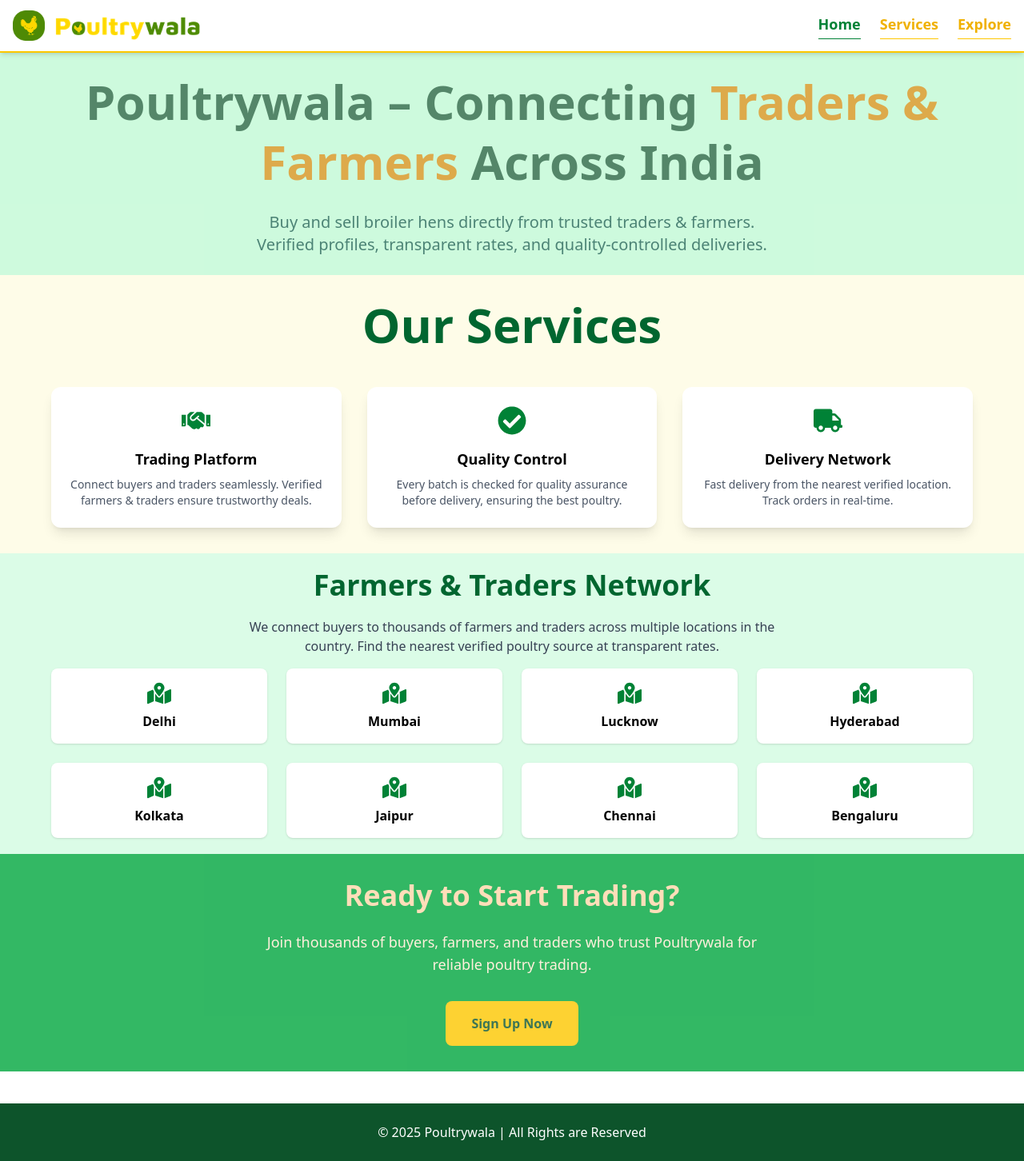
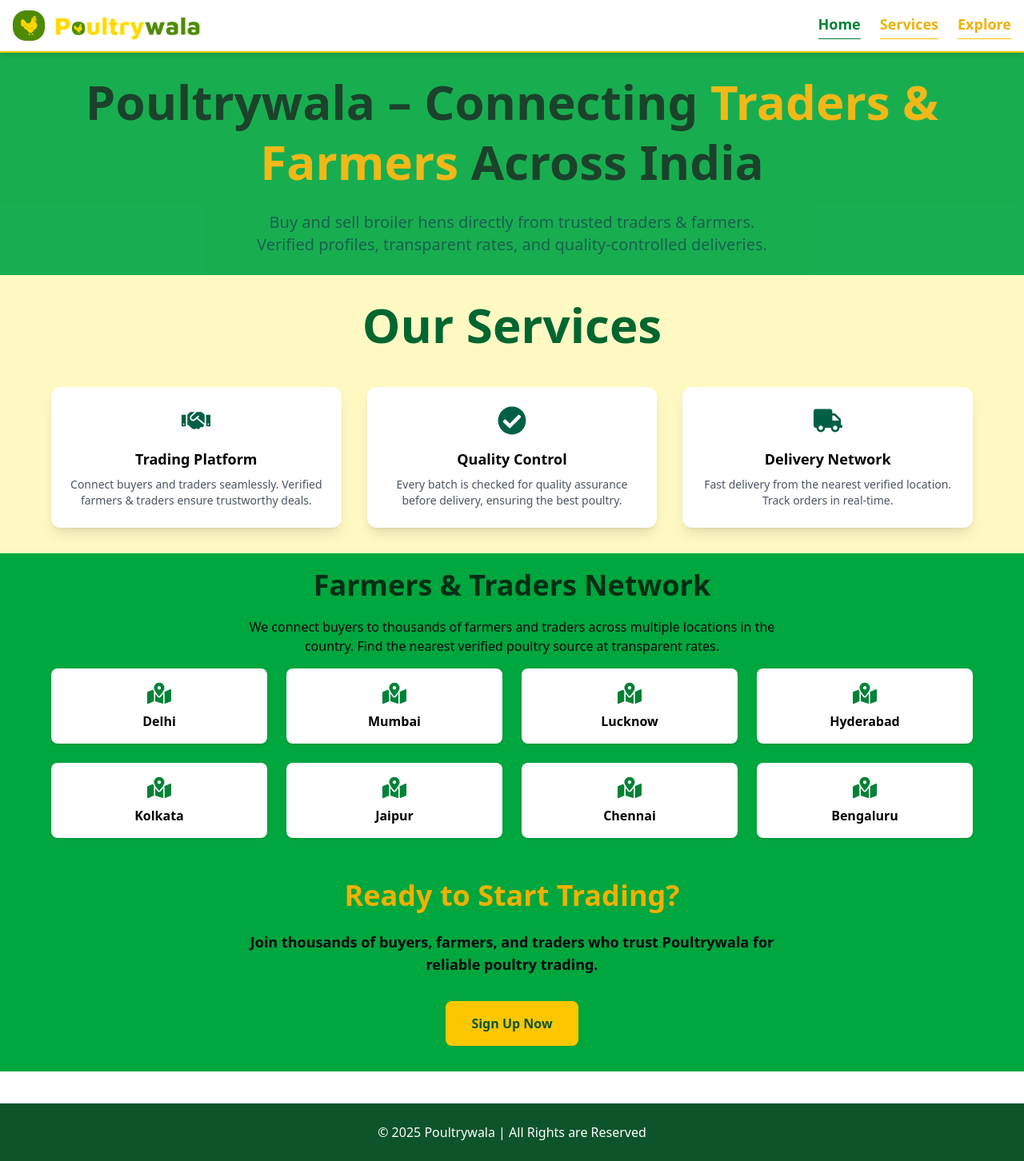
Before and after one commit to Ojaswakesharwani/PoultryWalaFresh, a React (Vite) app: page /services in a window 1280 px wide. Shown: the whole page at 80% size. Built offline with nearby package versions, Linux system fonts and the light colour scheme.

Commit message:
improved theme ui

```diff
--- a/src/components/layouts/Home.jsx
+++ b/src/components/layouts/Home.jsx
@@ -1,6 +1,6 @@
 import { motion } from "framer-motion";
 import bgpic from "../../assets/hero-bg-img.jpg";
-import video from "../../assets/Vidieoo.mp4";
+import video from "../../assets/vidieo1.mp4";
 import { Link } from "react-router-dom";
 
 const Home = () => {
@@ -16,7 +16,7 @@
       <div className="absolute inset-0 bg-green-900/70 z-0"></div>
 
       {/* Content */}
-      <div className="relative z-10 flex flex-col lg:flex-row items-center justify-between px-6 lg:px-20 py-16 lg:py-32 text-white">
+      <div className="relative z-10 flex flex-col lg:flex-row gap-5 items-center justify-between px-6 lg:px-10 py-16 lg:py-32 text-white">
         {/* Left Text Content */}
         <div className="w-full lg:w-1/2 text-center lg:text-left">
           {/* Tagline */}
@@ -78,7 +78,7 @@
             initial={{ opacity: 0, scale: 0.97 }}
             animate={{ opacity: 1, scale: 1 }}
             transition={{ delay: 0.3, duration: 0.8, ease: "easeOut" }}
-            className="w-full max-w-3xl aspect-w-16 aspecth-12 rounded-xl shadow-2xl overflow-hidden relative"
+            className="w-full max-w-5xl aspect-w-18 aspecth-12 rounded-xl shadow-2xl overflow-hidden relative"
           >
             {/* Transparent overlay on video */}
             <div className="absolute inset-0 bg-black/30 z-10 rounded-xl"></div>
@@ -87,7 +87,7 @@
               initial={{ scale: 1.03 }}
               animate={{ scale: 1 }}
               transition={{ duration: 1, ease: "easeOut" }}
-              className="w-full h-full object-cover rounded-xl opacity-60"
+              className="w-full h-full object-cover rounded-xl opacity-110  z-10"
               autoPlay
               muted
               loop
--- a/src/pages/Services.jsx
+++ b/src/pages/Services.jsx
@@ -8,14 +8,14 @@
     <div className="w-full overflow-x-hidden">
 
       {/* HERO */}
-      <section className="relative  opacity-70  bg-green-200 text-white flex flex-col items-center justify-center px-4 py-6 text-center">
+      <section className="relative  opacity-90  bg-green-600 text-white flex flex-col items-center justify-center px-4 py-6 text-center">
         <motion.h1
           initial={{ opacity: 0, y: -40 }}
           animate={{ opacity: 1, y: 0 }}
           transition={{ duration: 0.8 }}
-          className="text-4xl text-green-900 md:text-6xl font-bold leading-tight"
+          className="text-5xl text-green-950 md:text-6xl font-bold leading-tight"
         >
-          Poultrywala – Connecting <span className="text-yellow-600">Traders & Farmers</span> Across India
+          Poultrywala – Connecting <span className="text-yellow-500">Traders & Farmers</span> Across India
         </motion.h1>
         <motion.p
           initial={{ opacity: 0 }}
@@ -32,28 +32,28 @@
 
 
       {/* SERVICES */}
-      <section className="py-8 bg-yellow-50 px-4">
+      <section className="py-8 bg-yellow-100 px-4">
         <div className="max-w-6xl mx-auto text-center">
           <h2 className="text-3xl md:text-6xl font-semibold text-green-800 mb-12">
             Our Services
           </h2>
           <div className="grid grid-cols-1 md:grid-cols-3 gap-8">
-            <motion.div className="p-6 bg-white rounded-xl shadow-lg hover:scale-105 transition hover:bg-emerald-200 hover:opacity-80">
-              <FaHandshake className="text-green-700 text-4xl mx-auto mb-4" />
+            <motion.div className="p-6 bg-white rounded-xl shadow-lg hover:scale-105 transition hover:bg-green-500 hover:opacity-90">
+              <FaHandshake className="text-emerald-800 text-4xl mx-auto mb-4" />
               <h3 className="font-semibold text-lg">Trading Platform</h3>
               <p className="text-sm text-gray-600 mt-2">
                 Connect buyers and traders seamlessly. Verified farmers & traders ensure trustworthy deals.
               </p>
             </motion.div>
-            <motion.div className="p-6 bg-white rounded-xl shadow-lg hover:scale-105 transition  hover:bg-emerald-200 hover:opacity-80">
-              <FaCheckCircle className="text-green-700 text-4xl mx-auto mb-4" />
+            <motion.div className="p-6 bg-white rounded-xl shadow-lg hover:scale-105 transition  hover:bg-green-500 hover:opacity-90">
+              <FaCheckCircle className="text-emerald-800 text-4xl mx-auto mb-4" />
               <h3 className="font-semibold text-lg">Quality Control</h3>
               <p className="text-sm text-gray-600 mt-2">
                 Every batch is checked for quality assurance before delivery, ensuring the best poultry.
               </p>
             </motion.div>
-            <motion.div className="p-6 bg-white rounded-xl shadow-lg hover:scale-105 transition  hover:bg-emerald-200 hover:opacity-80">
-              <FaTruck className="text-green-700 text-4xl mx-auto mb-4" />
+            <motion.div className="p-6 bg-white rounded-xl shadow-lg hover:scale-105 transition  hover:bg-green-500 hover:opacity-90">
+              <FaTruck className="text-emerald-800 text-4xl mx-auto mb-4" />
               <h3 className="font-semibold text-lg">Delivery Network</h3>
               <p className="text-sm text-gray-600 mt-2">
                 Fast delivery from the nearest verified location. Track orders in real-time.
@@ -64,12 +64,12 @@
       </section>
 
       {/* FARMER/TRADER NETWORK */}
-      <section className="py-5 bg-green-100 px-4">
+      <section className="py-5 bg-green-600  px-4">
         <div className="max-w-6xl mx-auto text-center">
-          <h2 className="text-3xl md:text-4xl font-bold text-green-800 mb-5">
+          <h2 className="text-3xl md:text-4xl font-bold text-green-950 mb-5">
             Farmers & Traders Network
           </h2>
-          <p className="max-w-2xl mx-auto text-gray-700 mb-4">
+          <p className="max-w-2xl mx-auto text-gray-950 mb-4">
             We connect buyers to thousands of farmers and traders across multiple locations in the country.
             Find the nearest verified poultry source at transparent rates.
           </p>
@@ -77,7 +77,7 @@
             {["Delhi", "Mumbai", "Lucknow", "Hyderabad", "Kolkata", "Jaipur", "Chennai", "Bengaluru"].map((city, idx) => (
               <motion.div
                 key={idx}
-                className="bg-white p-4 rounded-lg shadow z-0 hover:bg-yellow-200 hover:opacity-75 hover:text-green-800 transition"
+                className="bg-white p-4 rounded-lg shadow z-0 hover:bg-yellow-200 hover:scale-105 hover:text-green-800 transition"
               >
                 <FaMapMarkedAlt className="text-green-700 z-10  text-3xl mx-auto mb-2 group-hover:text-white" />
                 <p className="font-semibold">{city}</p>
@@ -89,14 +89,14 @@
 
 
       {/* CTA */}
-      <section className="py-8 bg-green-600 opacity-80 text-orange-200 text-center px-6">
+      <section className="py-8 bg-green-600 text-yellow-500 text-center px-6">
         <h2 className="text-3xl md:text-4xl font-bold mb-6">
           Ready to Start Trading?
         </h2>
-        <p className="max-w-2xl mx-auto mb-8 text-orange-100 text-lg">
+        <p className="max-w-2xl mx-auto mb-8 font-semibold text-gray-950 text-lg">
           Join thousands of buyers, farmers, and traders who trust Poultrywala for reliable poultry trading.
         </p>
-        <button className="bg-yellow-400 text-green-900 px-8 py-4 rounded-lg font-bold hover:bg-yellow-500 transition">
+        <button className="bg-yellow-400 text-green-900 px-8 py-4 rounded-lg font-bold hover:scale-105 active:scale-95 hover:bg-yellow-500 transition">
           Sign Up Now
         </button>
       </section>
```
Also changed, not shown: src/assets/icon.jpg (added), 1 other file (tests, documents, lock files or other folders).
